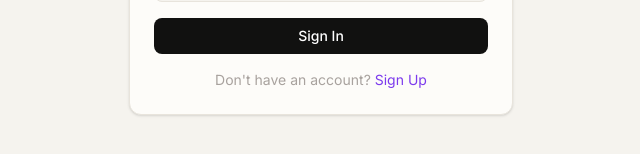
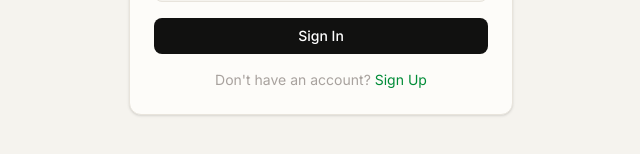
Before and after one commit to ty-invisible/invisible-hours, a React (Vite) app: page / in a window 1280 px wide. Shown: the part 480-634 px from the top of the page, without its empty margins (319-959 px from the left). Built offline with nearby package versions, Linux system fonts and the light colour scheme; no server answers.

Commit message:
Added more hotkeys

```diff
--- a/src/components/layout/Header.tsx
+++ b/src/components/layout/Header.tsx
@@ -196,7 +196,7 @@ export function Header({ user, sync }: HeaderProps) {
           <button
             onClick={handleCopy}
             className="text-white/70 hover:text-white w-9 h-9 flex items-center justify-center rounded-lg hover:bg-white/10 transition-colors"
-            title="Copy as TSV"
+            title="Copy Table"
           >
             <CopyIcon size={20} />
           </button>
--- a/src/components/layout/PaletteColumn.tsx
+++ b/src/components/layout/PaletteColumn.tsx
@@ -1,4 +1,4 @@
-import { useState, useCallback, useRef } from 'react'
+import { useState, useCallback, useRef, useEffect } from 'react'
 import { useCategoryStore } from '../../store/categoryStore'
 import { CategoryRow } from '../palette/CategoryRow'
 import { MoreAccordion } from '../palette/MoreAccordion'
@@ -21,6 +21,7 @@ export function PaletteColumn({ sync }: PaletteColumnProps) {
   const reorder = useCategoryStore((s) => s.reorder)
 
   const dragFrom = useRef<number | null>(null)
+  const addBtnRef = useRef<HTMLButtonElement>(null)
   const [showNewEditor, setShowNewEditor] = useState(false)
   const [newEditorPos, setNewEditorPos] = useState<{ x: number; y: number }>({ x: 0, y: 0 })
 
@@ -48,10 +49,25 @@ export function PaletteColumn({ sync }: PaletteColumnProps) {
     sync.saveCategories()
   }, [sync])
 
+  const openAddEditor = useCallback((x: number, y: number) => {
+    setNewEditorPos({ x, y })
+    setShowNewEditor(true)
+  }, [])
+
   const handleAddClick = (e: React.MouseEvent) => {
-    setNewEditorPos({ x: e.clientX, y: e.clientY })
-    setShowNewEditor(true)
+    openAddEditor(e.clientX, e.clientY)
   }
+
+  useEffect(() => {
+    const handler = () => {
+      if (addBtnRef.current) {
+        const rect = addBtnRef.current.getBoundingClientRect()
+        openAddEditor(rect.left + rect.width / 2, rect.top + rect.height / 2)
+      }
+    }
+    window.addEventListener('add-category', handler)
+    return () => window.removeEventListener('add-category', handler)
+  }, [openAddEditor])
 
   return (
     <div className="h-full flex flex-col bg-surface px-4 py-3">
@@ -102,6 +118,7 @@ export function PaletteColumn({ sync }: PaletteColumnProps) {
       <div className="mt-2 flex gap-1.5 flex-shrink-0">
         <EraserButton />
         <button
+          ref={addBtnRef}
           onClick={handleAddClick}
           className="flex-1 h-14 flex flex-col items-center justify-center gap-1 rounded-lg text-xs bg-bg text-muted hover:text-text transition-colors"
         >
--- a/src/components/layout/StatsColumn.tsx
+++ b/src/components/layout/StatsColumn.tsx
@@ -86,8 +86,8 @@ export function StatsColumn({ sync }: StatsColumnProps) {
     <div className="h-full flex flex-col bg-surface p-3 gap-4">
       <StatsTabs active={mode} onChange={setMode} />
 
-      {mode === '9-5' && (
-        <WorkDayRangePicker onSave={sync?.saveWorkDayRange} />
+      {(mode === '9-5' || mode === 'overtime') && (
+        <WorkDayRangePicker onSave={sync?.saveWorkDayRange} inverted={mode === 'overtime'} />
       )}
 
       <div className="flex justify-center">
--- a/src/components/stats/WorkDayRangePicker.tsx
+++ b/src/components/stats/WorkDayRangePicker.tsx
@@ -14,9 +14,10 @@ function formatSlotTime(index: number, asEnd = false): string {
 
 interface WorkDayRangePickerProps {
   onSave?: () => Promise<void>
+  inverted?: boolean
 }
 
-export function WorkDayRangePicker({ onSave }: WorkDayRangePickerProps) {
+export function WorkDayRangePicker({ onSave, inverted }: WorkDayRangePickerProps) {
   const barRef = useRef<HTMLDivElement>(null)
   const workDayStartIndex = useUIStore((s) => s.workDayStartIndex)
   const workDayEndIndex = useUIStore((s) => s.workDayEndIndex)
@@ -76,7 +77,7 @@ export function WorkDayRangePicker({ onSave }: WorkDayRangePickerProps) {
   return (
     <div className="flex flex-col gap-1.5">
       <div className="flex items-center justify-between text-xs text-muted">
-        <span>Work hours</span>
+        <span>Range</span>
         <span className="font-medium text-text">
           {formatSlotTime(workDayStartIndex)} – {formatSlotTime(workDayEndIndex, true)}
         </span>
@@ -88,11 +89,27 @@ export function WorkDayRangePicker({ onSave }: WorkDayRangePickerProps) {
           role="slider"
           aria-label="Work day time range"
         >
-        {/* Filled range */}
-        <div
-          className="absolute top-0 bottom-0 rounded-md bg-accent/30 transition-none"
-          style={{ left: `${startPct}%`, width: `${endPct - startPct}%` }}
-        />
+        {inverted ? (
+          <>
+            {startPct > 0 && (
+              <div
+                className="absolute top-0 bottom-0 rounded-md bg-accent/30 transition-none"
+                style={{ left: 0, width: `${startPct}%` }}
+              />
+            )}
+            {endPct < 100 && (
+              <div
+                className="absolute top-0 bottom-0 rounded-md bg-accent/30 transition-none"
+                style={{ left: `${endPct}%`, width: `${100 - endPct}%` }}
+              />
+            )}
+          </>
+        ) : (
+          <div
+            className="absolute top-0 bottom-0 rounded-md bg-accent/30 transition-none"
+            style={{ left: `${startPct}%`, width: `${endPct - startPct}%` }}
+          />
+        )}
         {/* Start handle */}
         <div
           className="absolute top-1/2 -translate-y-1/2 w-4 h-4 rounded-full bg-accent border-2 border-surface shadow cursor-ew-resize z-10 hover:scale-110 transition-transform"
--- a/src/hooks/useKeyboardShortcuts.ts
+++ b/src/hooks/useKeyboardShortcuts.ts
@@ -49,6 +49,22 @@ export function useKeyboardShortcuts() {
         return
       }
 
+      // A => add new category
+      if (e.key === 'a' || e.key === 'A') {
+        window.dispatchEvent(new CustomEvent('add-category'))
+        return
+      }
+
+      // W => week view, D => day view
+      if (e.key === 'w' || e.key === 'W') {
+        useCalendarStore.getState().setViewMode('week')
+        return
+      }
+      if (e.key === 'd' || e.key === 'D') {
+        useCalendarStore.getState().setViewMode('day')
+        return
+      }
+
       // Arrow left/right => navigate calendar
       if (e.key === 'ArrowLeft' || e.key === 'ArrowRight') {
         e.preventDefault()
--- a/src/index.css
+++ b/src/index.css
@@ -7,7 +7,7 @@
   --color-border: #E8E4DC;
   --color-text: #1C1917;
   --color-muted: #A8A29E;
-  --color-accent: #7C3AED;
+  --color-accent: #008C38;
   --color-success: #34D399;
   --color-error: #EF4444;
   --font-sans: 'Inter', -apple-system, BlinkMacSystemFont, 'Segoe UI', Helvetica, sans-serif;
@@ -20,7 +20,7 @@
   --color-border: #57534E;
   --color-text: #E7E5E4;
   --color-muted: #A8A29E;
-  --color-accent: #8B5CF6;
+  --color-accent: #00B347;
   --color-success: #34D399;
   --color-error: #EF4444;
 }
```
